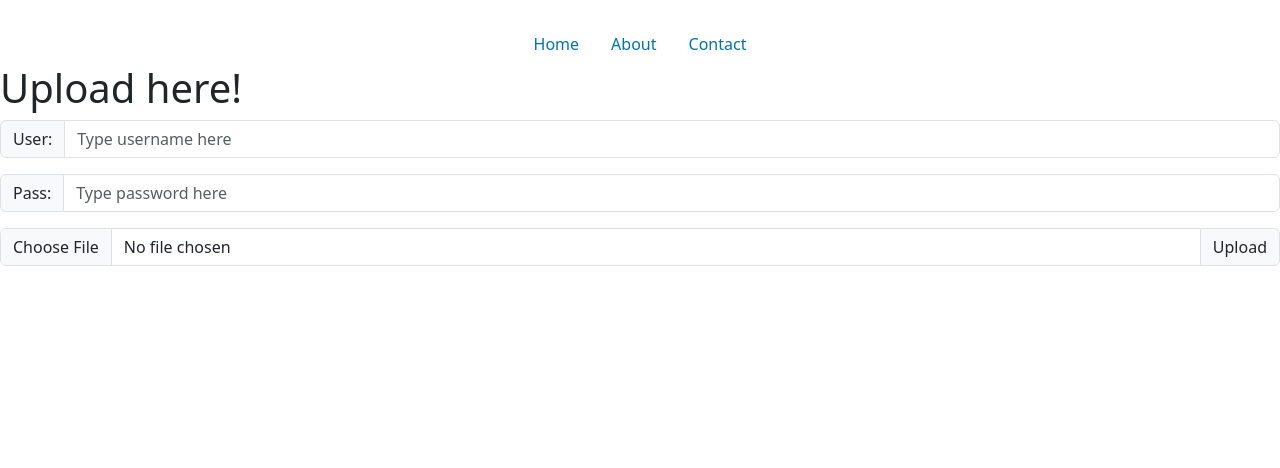
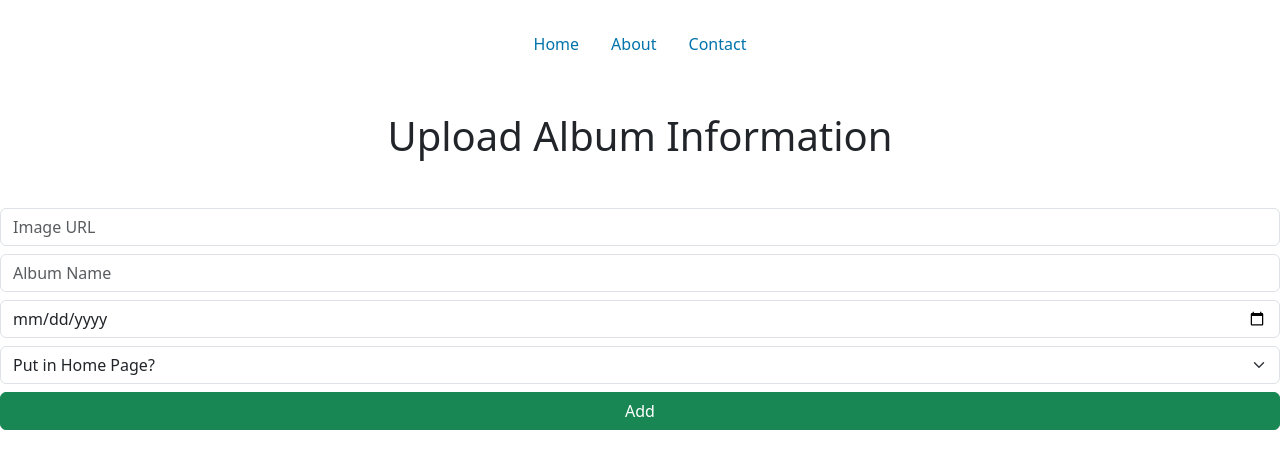
Before and after one commit to jrslopez/photography-portfolio, a React (Create React App) app: page /upload in a window 1280 px wide. Shown: the top 468 px of the page. Built offline with nearby package versions, Linux system fonts and the light colour scheme.

Commit message:
Working upload feature

```diff
--- a/src/components/Upload.js
+++ b/src/components/Upload.js
@@ -1,39 +1,60 @@
-import React, { Fragment } from "react"
+import React, { useState, Fragment } from "react"
 
 const Upload = () => {
+  const [imageURL, setImageURL] = useState("")
+  const [albumName, setAlbumName] = useState("")
+  const [date, setDate] = useState("")
+  const [front, setFront] = useState("")
+
+  const onSubmitForm = async (e) => {
+    try {
+      const body = { album_name: albumName, date, url: imageURL, front }
+      const response = await fetch("http://localhost:4000/upload", {
+        method: "POST",
+        headers: { "Content-Type": "application/json" },
+        body: JSON.stringify(body),
+      })
+    } catch (error) {
+      console.error(error.message)
+    }
+  }
+
   return (
     <Fragment>
-      <h1>Upload here!</h1>
-      <div className="input-group mb-3">
-        <span className="input-group-text" id="basic-addon1">
-          User:
-        </span>
+      <h1 className="text-center mt-5">Upload Album Information</h1>
+      <form className="d-flex flex-column mt-5" onSubmit={onSubmitForm}>
         <input
           type="text"
-          className="form-control"
-          placeholder="Type username here"
-          aria-describedby="basic-addon1"
+          className="form-control mb-2"
+          placeholder="Image URL"
+          value={imageURL}
+          onChange={(e) => setImageURL(e.target.value)}
         />
-      </div>
-
-      <div className="input-group mb-3">
-        <span className="input-group-text" id="basic-addon1">
-          Pass:
-        </span>
         <input
           type="text"
-          className="form-control"
-          placeholder="Type password here"
-          aria-describedby="basic-addon1"
+          className="form-control mb-2"
+          placeholder="Album Name"
+          value={albumName}
+          onChange={(e) => setAlbumName(e.target.value)}
         />
-      </div>
-
-      <div class="input-group mb-3">
-        <input type="file" class="form-control" id="inputGroupFile02" />
-        <label class="input-group-text" for="inputGroupFile02">
-          Upload
-        </label>
-      </div>
+        <input
+          type="date"
+          className="form-control mb-2"
+          value={date}
+          onChange={(e) => setDate(e.target.value)}
+        />
+        <select
+          className="form-select"
+          aria-label="Default select example"
+          value={front}
+          onChange={(e) => setFront(e.target.value)}
+        >
+          <option value="">Put in Home Page?</option>
+          <option value="true">Yes</option>
+          <option value="false">No</option>
+        </select>
+        <button className="btn btn-success mt-2">Add</button>
+      </form>
     </Fragment>
   )
 }
```
